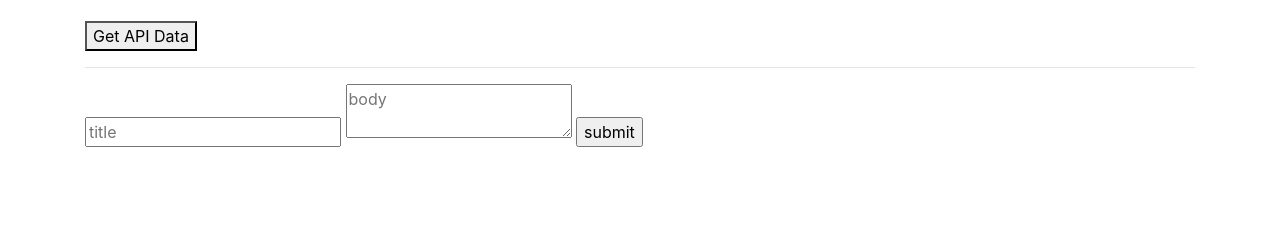
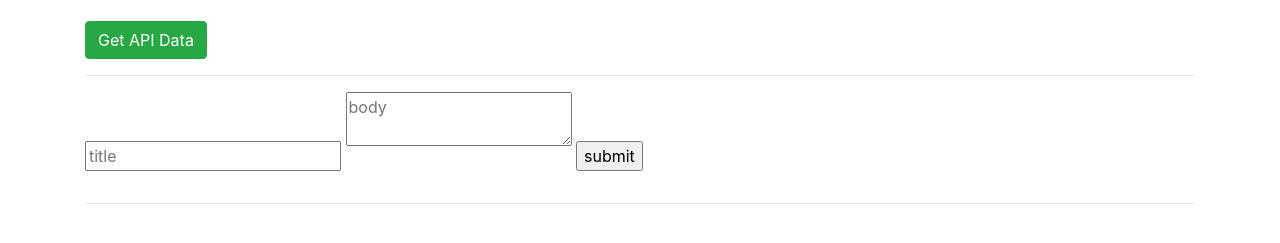
Before and after one commit to fitbez/fecth-API, a plain HTML site: page index.html in a window 1280 px wide. Shown: the part 51-294 px from the top of the page. Drawn offline with nearby package versions, Linux system fonts and the light colour scheme.

Commit message:
button styled with bootstap

```diff
--- a/index.html
+++ b/index.html
@@ -1,21 +1,28 @@
 <!DOCTYPE html>
 <html lang="en" dir="ltr">
   <head>
+    <!-- Required meta tags -->
     <meta charset="utf-8">
+    <meta name="viewport" content="width=device-width, initial-scale=1, shrink-to-fit=no">
+
+    <!-- Bootstrap CSS -->
     <link rel="stylesheet" href="https://maxcdn.bootstrapcdn.com/bootstrap/4.0.0/css/bootstrap.min.css" integrity="sha384-Gn5384xqQ1aoWXA+058RXPxPg6fy4IWvTNh0E263XmFcJlSAwiGgFAW/dAiS6JXm" crossorigin="anonymous">
     <title>Fetch API</title>
   </head>
   <body>
     <div class="container">
       <h1 class= "dispaly-4 mb-4">Fetch API Sandbox</h1>
-    <button id= 'getPosts'> Get API Data</button>
+      <div class="d-flex">
+        <button class= "btn btn-success" id= 'getPosts'> Get API Data</button>
+      </div>
+    <hr>
+    <form id="addPost">
+       <input class= "form-group" type="text" id="title" class= "form-control" placeholder="title">
+       <textarea  class= "form-group" type="text" id="body" placeholder="body"></textarea>
+       <input type="submit" value="submit">
+    </form>
     <hr>
     <div id="output"></div>
-    <form id="addPost">
-       <input type="text" id="title" placeholder="title">
-       <textarea type="text" id="body" placeholder="body"></textarea>
-       <input type="submit" value="submit">
-    </form>
   </div>
     <script>
     document.getElementById('getPosts').addEventListener('click', getPosts);
@@ -58,5 +65,8 @@
             .then((data) => console.log(data))
       }
     </script>
+    <script src="https://code.jquery.com/jquery-3.2.1.slim.min.js" integrity="sha384-KJ3o2DKtIkvYIK3UENzmM7KCkRr/rE9/Qpg6aAZGJwFDMVNA/GpGFF93hXpG5KkN" crossorigin="anonymous"></script>
+    <script src="https://cdnjs.cloudflare.com/ajax/libs/popper.js/1.12.9/umd/popper.min.js" integrity="sha384-ApNbgh9B+Y1QKtv3Rn7W3mgPxhU9K/ScQsAP7hUibX39j7fakFPskvXusvfa0b4Q" crossorigin="anonymous"></script>
+    <script src="https://maxcdn.bootstrapcdn.com/bootstrap/4.0.0/js/bootstrap.min.js" integrity="sha384-JZR6Spejh4U02d8jOt6vLEHfe/JQGiRRSQQxSfFWpi1MquVdAyjUar5+76PVCmYl" crossorigin="anonymous"></script>
   </body>
 </html>
```
